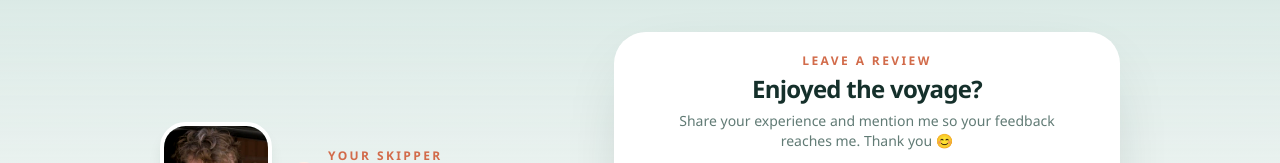
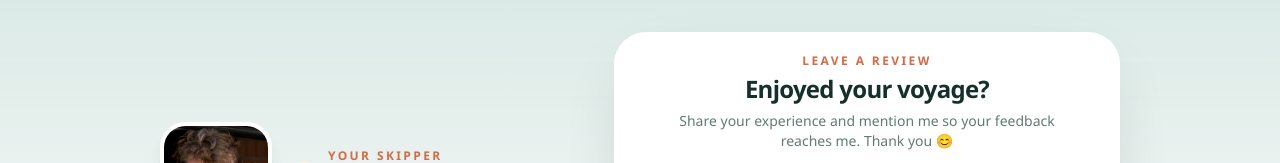
Before and after one commit to teuncm/skipper, a Vue app: page / in a window 1280 px wide. Shown: the top 163 px of the page. Built offline with nearby package versions, Linux system fonts and the light colour scheme.

Commit message:
Change 'the' to 'your' with my bare hands

```diff
--- a/src/components/Main.vue
+++ b/src/components/Main.vue
@@ -187,7 +187,7 @@ onBeforeUnmount(() => {
 
         <div class="rounded-[2rem] border border-white/80 bg-white p-4 text-center shadow-[0_24px_70px_-30px_rgba(21,48,43,0.3)] sm:p-5">
           <p class="text-xs font-bold uppercase tracking-[0.2em] text-[#d26b4a]">Leave a review</p>
-          <h2 class="mt-1 text-2xl font-bold tracking-[-0.03em]">Enjoyed the voyage?</h2>
+          <h2 class="mt-1 text-2xl font-bold tracking-[-0.03em]">Enjoyed your voyage?</h2>
           <p class="mx-auto mt-1.5 max-w-sm text-sm leading-5 text-[#617b75]">
             Share your experience and mention me so your feedback reaches me. Thank you 😊
           </p>
```
